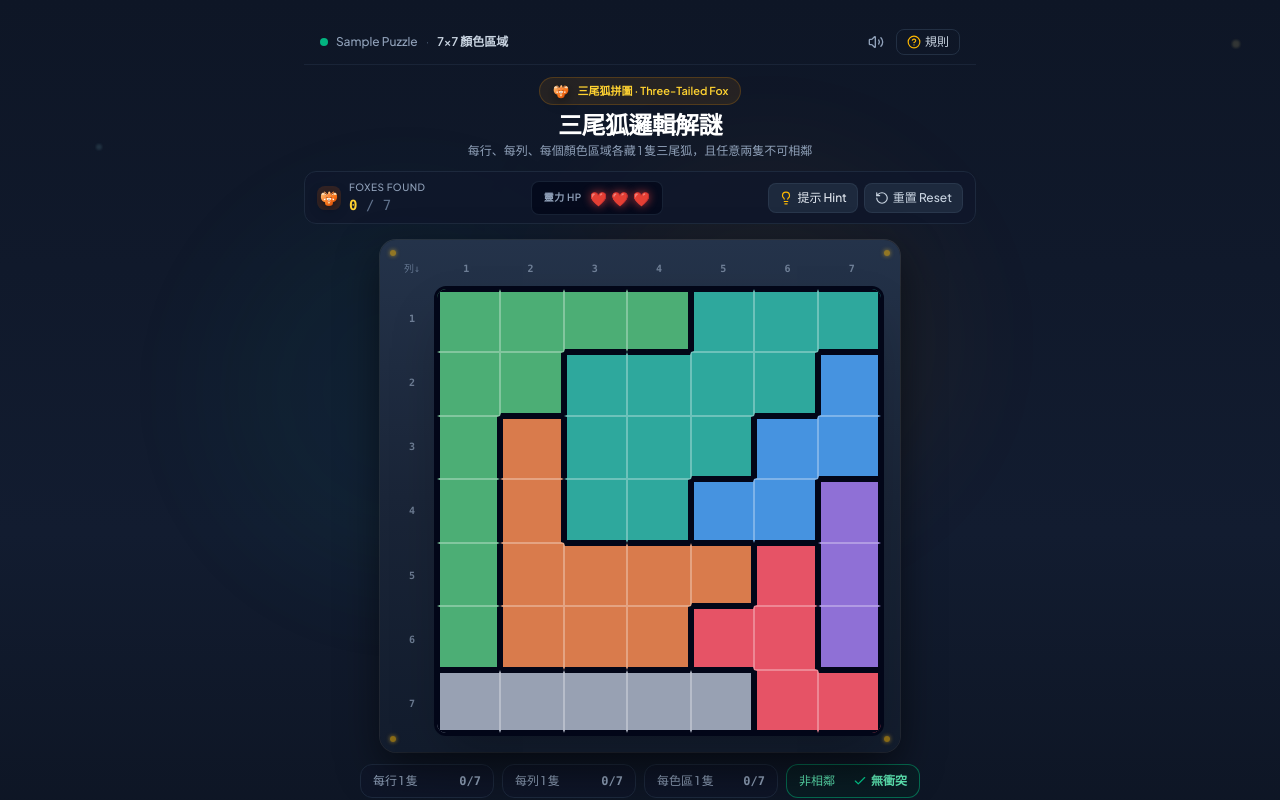
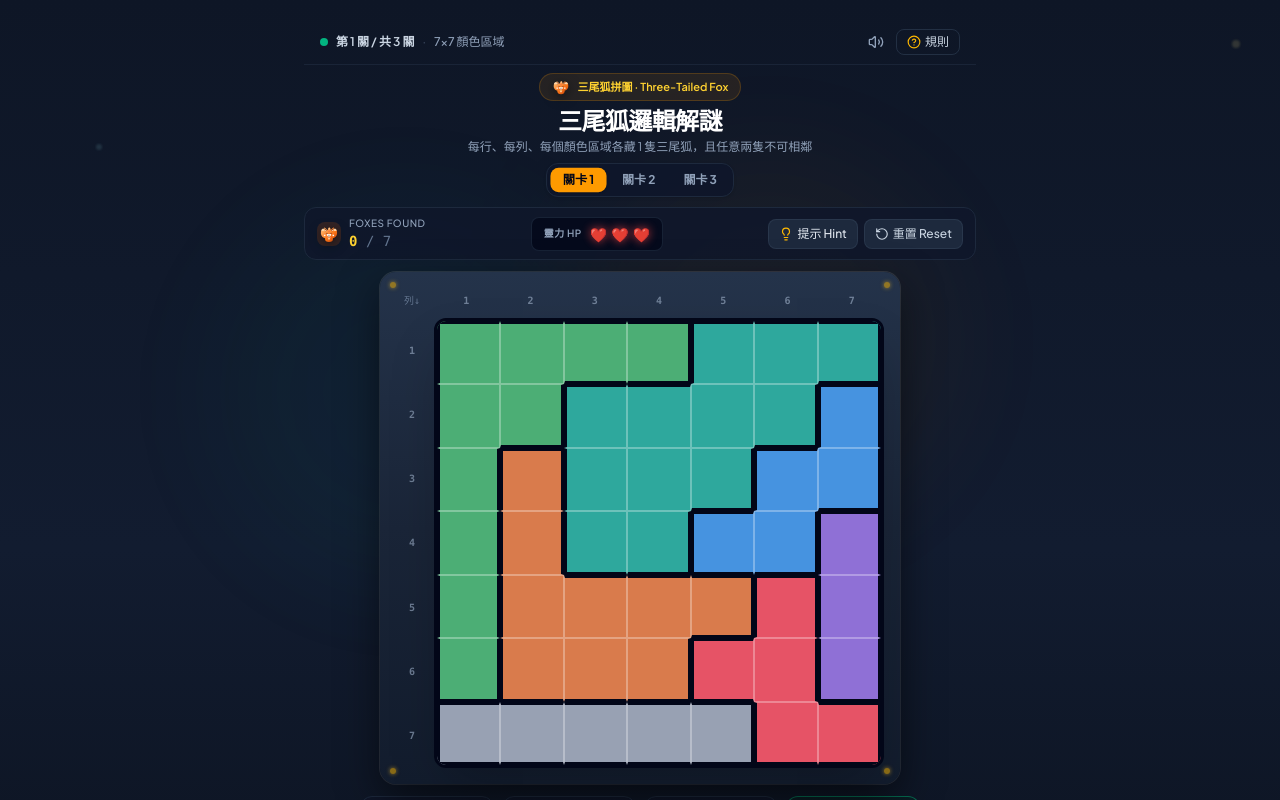
Before and after one commit to ochowei/monsterdoku, a React (Vite) app: page / in a window 1280 px wide. Shown: the top 800 px of the page. Built offline with nearby package versions, Linux system fonts and the light colour scheme.

Commit message:
feat: add multi-level progression system
Implement level indexing, support for multiple puzzles, and update UI components to reflect progress, including a new level selection flow and victory screen navigation.

```diff
--- a/src/App.tsx
+++ b/src/App.tsx
@@ -4,7 +4,7 @@
  */
 
 import React, { useState, useEffect, useCallback, useMemo } from 'react';
-import { SAMPLE_PUZZLE } from './data/samplePuzzle';
+import { PUZZLES } from './data/samplePuzzle';
 import { CellState, ConflictInfo } from './types/puzzle';
 import { computeConflicts, checkVictory, getHintAction, evaluateBoard } from './utils/puzzleValidation';
 import { sounds } from './utils/audio';
@@ -18,7 +18,8 @@ import { VictoryOverlay } from './components/VictoryOverlay';
 import { GameOverOverlay } from './components/GameOverOverlay';
 
 export default function App() {
-  const puzzle = SAMPLE_PUZZLE;
+  const [levelIndex, setLevelIndex] = useState<number>(0);
+  const puzzle = PUZZLES[levelIndex];
   const size = puzzle.size;
 
   // 7x7 Grid state
@@ -34,6 +35,29 @@ export default function App() {
   const [hintBanner, setHintBanner] = useState<string | null>(null);
   const [highlightedRegionId, setHighlightedRegionId] = useState<number | null>(null);
   const [showFeedbackCard, setShowFeedbackCard] = useState(false);
+
+  const [lives, setLives] = useState<number>(3);
+  const [isGameOverOpen, setIsGameOverOpen] = useState(false);
+  const MAX_LIVES = 3;
+
+  // Level selection handler
+  const handleSelectLevel = useCallback((newIndex: number) => {
+    setLevelIndex(newIndex);
+    setGridState(Array.from({ length: PUZZLES[newIndex].size }, () => Array(PUZZLES[newIndex].size).fill('empty')));
+    setLives(3);
+    setHintCell(null);
+    setHintBanner(null);
+    setShowFeedbackCard(false);
+    setIsGameOverOpen(false);
+    setIsVictoryOpen(false);
+    sounds.playClear();
+  }, []);
+
+  // Advance to next level
+  const handleNextLevel = useCallback(() => {
+    const nextIdx = (levelIndex + 1) % PUZZLES.length;
+    handleSelectLevel(nextIdx);
+  }, [levelIndex, handleSelectLevel]);
 
   // Compute conflicts dynamically
   const conflicts: ConflictInfo = useMemo(
@@ -57,10 +81,6 @@ export default function App() {
     }
     return count;
   }, [gridState, size]);
-
-  const [lives, setLives] = useState<number>(3);
-  const [isGameOverOpen, setIsGameOverOpen] = useState(false);
-  const MAX_LIVES = 3;
 
   // Handle cell click (Primary interaction)
   const handleCellClick = useCallback(
@@ -217,6 +237,9 @@ export default function App() {
       <main className="relative z-10 w-full max-w-4xl mx-auto flex flex-col items-center justify-center flex-grow">
         {/* Game Header */}
         <GameHeader
+          currentLevel={levelIndex}
+          totalLevels={PUZZLES.length}
+          onSelectLevel={handleSelectLevel}
           foxCount={foxCount}
           totalFoxes={size}
           lives={lives}
@@ -283,7 +306,10 @@ export default function App() {
 
       <VictoryOverlay
         isOpen={isVictoryOpen}
+        currentLevel={levelIndex}
+        totalLevels={PUZZLES.length}
         onPlayAgain={handleReset}
+        onNextLevel={handleNextLevel}
       />
 
       <GameOverOverlay
--- a/src/components/GameHeader.tsx
+++ b/src/components/GameHeader.tsx
@@ -3,6 +3,9 @@ import { Volume2, VolumeX, HelpCircle, RotateCcw, Lightbulb, Heart } from 'lucid
 import { FoxIcon } from './FoxIllustration';
 
 interface GameHeaderProps {
+  currentLevel: number;
+  totalLevels: number;
+  onSelectLevel: (levelIndex: number) => void;
   foxCount: number;
   totalFoxes: number;
   lives: number;
@@ -15,6 +18,9 @@ interface GameHeaderProps {
 }
 
 export const GameHeader: React.FC<GameHeaderProps> = ({
+  currentLevel,
+  totalLevels,
+  onSelectLevel,
   foxCount,
   totalFoxes,
   lives,
@@ -26,14 +32,16 @@ export const GameHeader: React.FC<GameHeaderProps> = ({
   onHint,
 }) => {
   return (
-    <header className="w-full max-w-2xl mx-auto mb-4 flex flex-col items-center select-none">
+    <header className="w-full max-w-2xl mx-auto mb-3 flex flex-col items-center select-none">
       {/* Top Habitat Banner */}
-      <div className="flex items-center justify-between w-full px-2 sm:px-4 py-2 border-b border-slate-800/80 mb-3 text-xs">
+      <div className="flex items-center justify-between w-full px-2 sm:px-4 py-2 border-b border-slate-800/80 mb-2 text-xs">
         <div className="flex items-center gap-2">
           <span className="w-2 h-2 rounded-full bg-emerald-400 animate-pulse" />
-          <span className="text-slate-400 font-medium">Sample Puzzle</span>
+          <span className="text-slate-300 font-semibold">
+            第 {currentLevel + 1} 關 / 共 {totalLevels} 關
+          </span>
           <span className="text-slate-600">·</span>
-          <span className="text-slate-300 font-semibold">7×7 顏色區域</span>
+          <span className="text-slate-400 font-medium">7×7 顏色區域</span>
         </div>
 
         {/* Global Action Icons */}
@@ -58,7 +66,7 @@ export const GameHeader: React.FC<GameHeaderProps> = ({
       </div>
 
       {/* Main Title & Monster Identifier */}
-      <div className="text-center mb-3">
+      <div className="text-center mb-2">
         <div className="inline-flex items-center gap-2 px-3 py-1 rounded-full bg-amber-500/10 border border-amber-500/20 text-amber-300 text-[11px] font-semibold mb-1">
           <FoxIcon size={18} />
           <span>三尾狐拼圖 · Three-Tailed Fox</span>
@@ -69,6 +77,26 @@ export const GameHeader: React.FC<GameHeaderProps> = ({
         <p className="text-xs text-slate-400 mt-0.5">
           每行、每列、每個顏色區域各藏 1 隻三尾狐，且任意兩隻不可相鄰
         </p>
+      </div>
+
+      {/* Level Selector Buttons */}
+      <div className="flex items-center gap-1 p-1 bg-slate-900/90 rounded-xl border border-slate-800 shadow-sm mb-2.5">
+        {Array.from({ length: totalLevels }, (_, idx) => {
+          const isCurrent = idx === currentLevel;
+          return (
+            <button
+              key={`level-tab-${idx}`}
+              onClick={() => onSelectLevel(idx)}
+              className={`px-3 py-1 text-xs font-bold rounded-lg transition-all cursor-pointer ${
+                isCurrent
+                  ? 'bg-amber-500 text-slate-950 shadow-sm scale-102'
+                  : 'text-slate-400 hover:text-slate-200 hover:bg-slate-800/70'
+              }`}
+            >
+              關卡 {idx + 1}
+            </button>
+          );
+        })}
       </div>
 
       {/* Primary Status & Quick Actions Bar */}
--- a/src/data/samplePuzzle.ts
+++ b/src/data/samplePuzzle.ts
@@ -1,6 +1,6 @@
 import { ColorRegion, PuzzleData } from '../types/puzzle';
 
-export const SAMPLE_REGIONS: ColorRegion[] = [
+export const COLOR_REGIONS_7: ColorRegion[] = [
   {
     id: 0,
     name: '綠色',
@@ -45,7 +45,10 @@ export const SAMPLE_REGIONS: ColorRegion[] = [
   },
 ];
 
-const RAW_GRID: number[][] = [
+// ----------------------------------------------------
+// LEVEL 1: Verified 100% Unique Solution [0, 3, 5, 1, 6, 4, 2]
+// ----------------------------------------------------
+const GRID_L1: number[][] = [
   [0, 0, 0, 0, 1, 1, 1],
   [0, 0, 1, 1, 1, 1, 2],
   [0, 3, 1, 1, 1, 2, 2],
@@ -54,26 +57,52 @@ const RAW_GRID: number[][] = [
   [0, 3, 3, 3, 5, 5, 4],
   [6, 6, 6, 6, 6, 5, 5],
 ];
+export const SOLUTION_L1: number[] = [0, 3, 5, 1, 6, 4, 2];
 
-// Verified 100% unique solution: [row] -> col
-// row 0: col 0 (region 0: Green)
-// row 1: col 3 (region 1: Teal)
-// row 2: col 5 (region 2: Blue)
-// row 3: col 1 (region 3: Orange)
-// row 4: col 6 (region 4: Purple)
-// row 5: col 4 (region 5: Red)
-// row 6: col 2 (region 6: Gray)
-export const SAMPLE_SOLUTION: number[] = [0, 3, 5, 1, 6, 4, 2];
+// ----------------------------------------------------
+// LEVEL 2: Verified 100% Unique Solution [0, 6, 1, 3, 5, 2, 4]
+// ----------------------------------------------------
+const GRID_L2: number[][] = [
+  [0, 0, 0, 0, 0, 0, 1],
+  [0, 0, 0, 1, 0, 0, 1],
+  [0, 2, 1, 1, 1, 1, 1],
+  [2, 2, 1, 3, 1, 1, 1],
+  [2, 5, 5, 3, 4, 4, 4],
+  [2, 5, 5, 3, 6, 4, 6],
+  [5, 5, 5, 3, 6, 6, 6],
+];
+export const SOLUTION_L2: number[] = [0, 6, 1, 3, 5, 2, 4];
 
-export const SAMPLE_PUZZLE: PuzzleData = {
-  id: 'sample-01',
-  title: '三尾狐拼圖',
-  titleEn: 'Three-Tailed Fox Puzzle',
+// ----------------------------------------------------
+// LEVEL 3: Verified 100% Unique Solution [6, 0, 5, 2, 4, 1, 3]
+// ----------------------------------------------------
+const GRID_L3: number[][] = [
+  [1, 1, 1, 0, 0, 0, 0],
+  [1, 1, 2, 2, 0, 0, 0],
+  [1, 3, 2, 2, 0, 2, 0],
+  [3, 3, 3, 2, 2, 2, 2],
+  [3, 5, 4, 4, 4, 4, 2],
+  [3, 5, 4, 6, 6, 4, 2],
+  [5, 5, 6, 6, 4, 4, 2],
+];
+export const SOLUTION_L3: number[] = [6, 0, 5, 2, 4, 1, 3];
+
+function createPuzzle(
+  id: string,
+  levelNum: number,
+  title: string,
+  grid: number[][],
+  solution: number[]
+): PuzzleData {
+  return {
+    id,
+    title,
+    titleEn: `Level ${levelNum}`,
     monsterName: '三尾狐',
     monsterNameEn: 'Three-Tailed Fox',
     size: 7,
-  regions: SAMPLE_REGIONS,
-  cells: RAW_GRID.map((row, r) =>
+    regions: COLOR_REGIONS_7,
+    cells: grid.map((row, r) =>
       row.map((regionId, c) => ({
         row: r,
         col: c,
@@ -81,5 +110,17 @@ export const SAMPLE_PUZZLE: PuzzleData = {
         active: true,
       }))
     ),
-  solution: SAMPLE_SOLUTION,
+    solution,
   };
+}
+
+export const PUZZLES: PuzzleData[] = [
+  createPuzzle('level-1', 1, '關卡 1', GRID_L1, SOLUTION_L1),
+  createPuzzle('level-2', 2, '關卡 2', GRID_L2, SOLUTION_L2),
+  createPuzzle('level-3', 3, '關卡 3', GRID_L3, SOLUTION_L3),
+];
+
+// Backwards compatibility export
+export const SAMPLE_PUZZLE = PUZZLES[0];
+export const SAMPLE_SOLUTION = SOLUTION_L1;
+export const SAMPLE_REGIONS = COLOR_REGIONS_7;
```
Also changed, not shown: src/components/VictoryOverlay.tsx (+34 -19 lines). Lines whose indentation alone changed are shown as unchanged.
